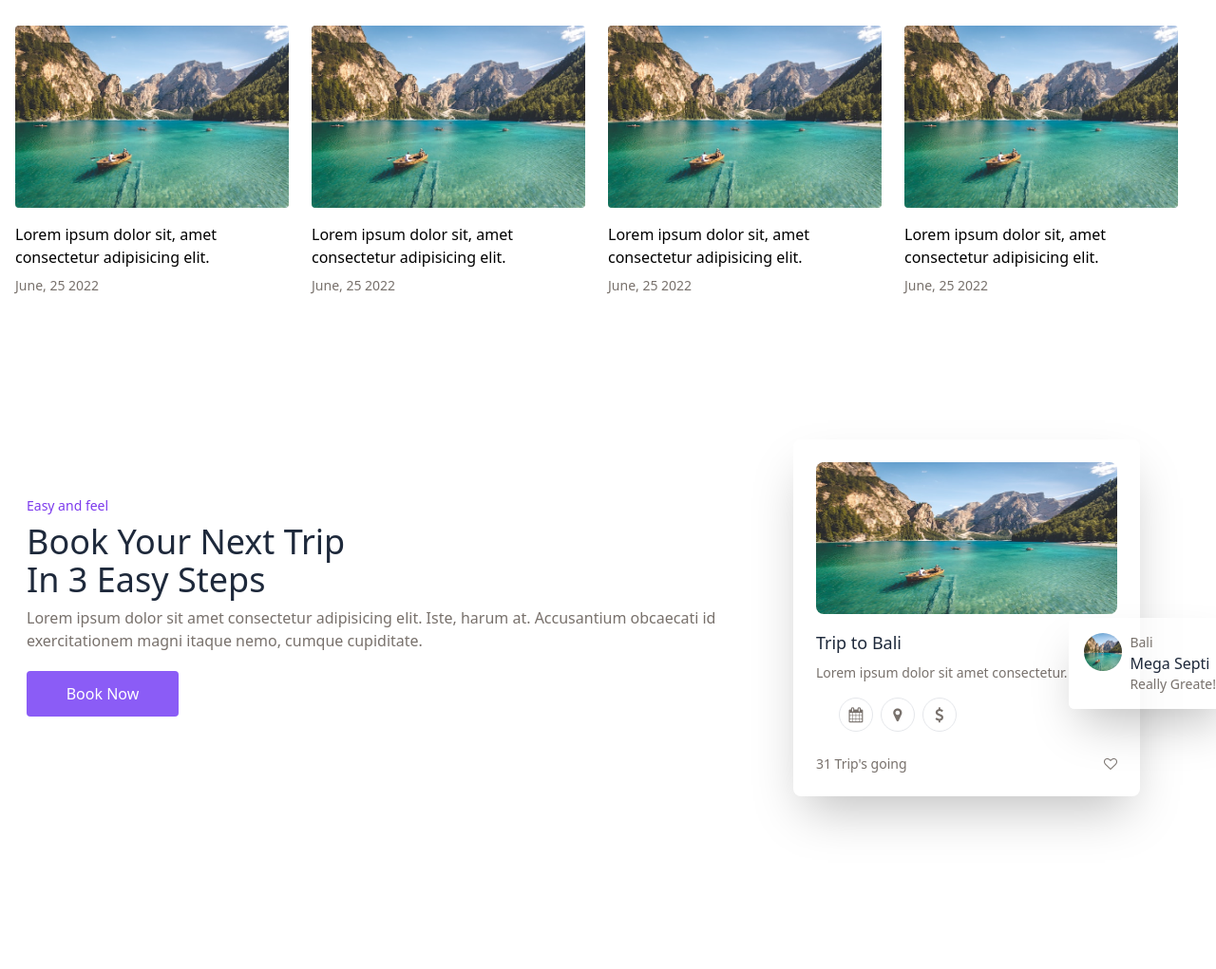
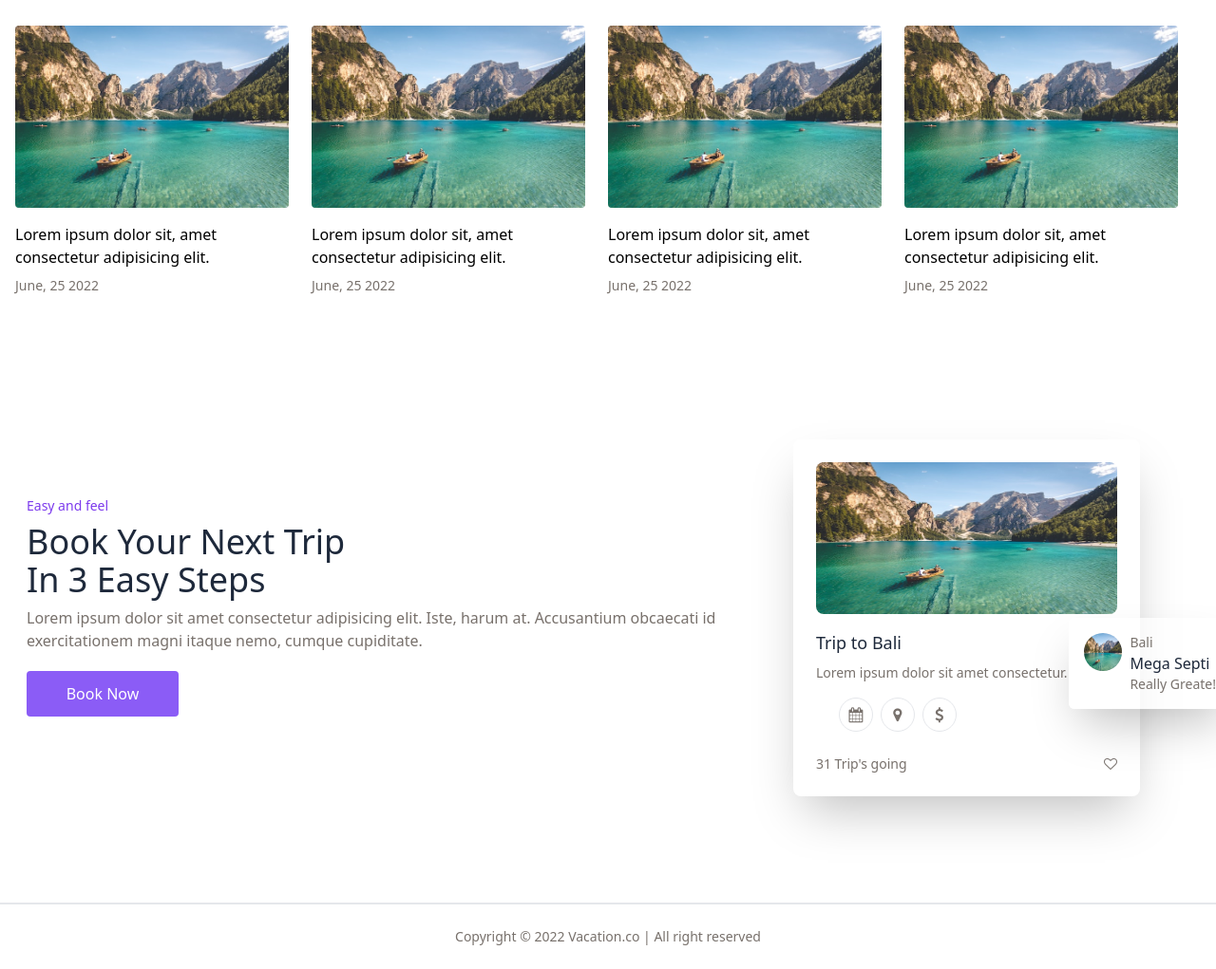
Before and after one commit to akmalmaulfi/vacation.co, a website: page index.html in a window 1280 px wide. Shown: the part 2364-3385 px from the top of the page at 95% size. Before the commit the page ends 3283 px from the top, so only its background shows below. Drawn offline with Linux system fonts and the light colour scheme.

Commit message:
menambahkan footer

```diff
--- a/index.html
+++ b/index.html
@@ -225,7 +225,7 @@
     <!-- Section Blog End -->
 
     <!-- Section Book Start -->
-    <section id="book" class="pt-32 pb-20">
+    <section id="book" class="pt-32 pb-28">
         <div class="container lg:flex lg:justify-center lg:items-center">
             <div class="w-full px-4 lg:px-7">
                 <p class="text-sm text-violet-600">Easy and feel</p>
@@ -270,5 +270,10 @@
         </div>
     </section>
     <!-- Section Book End -->
+    <footer class="w-full pt-6 pb-6 border-t-2">
+        <h3 class="text-center text-sm text-secondary">Copyright &copy; 2022 Vacation.co | All right reserved </h3>
+    </footer>
+    <!-- Footer Start -->
+
 </body>
 </html>
```
Also changed, not shown: dist/output.css.
